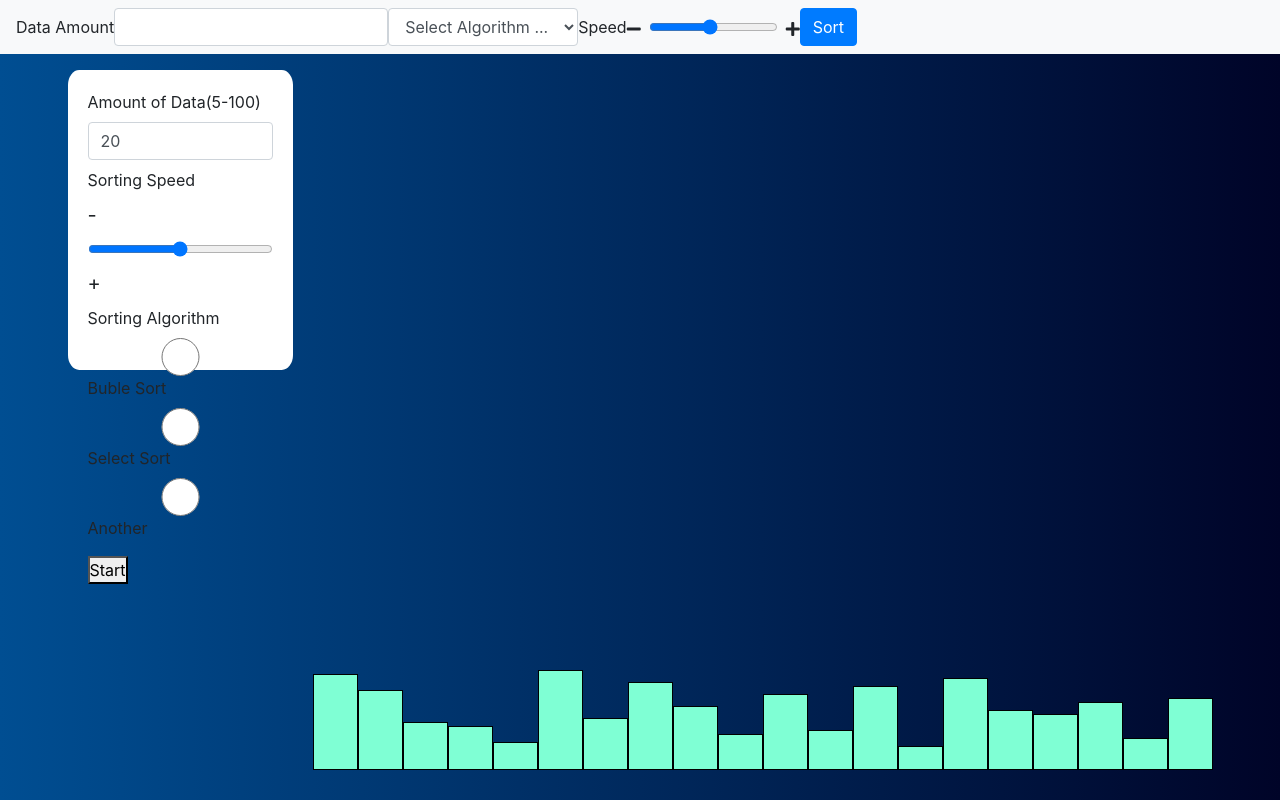
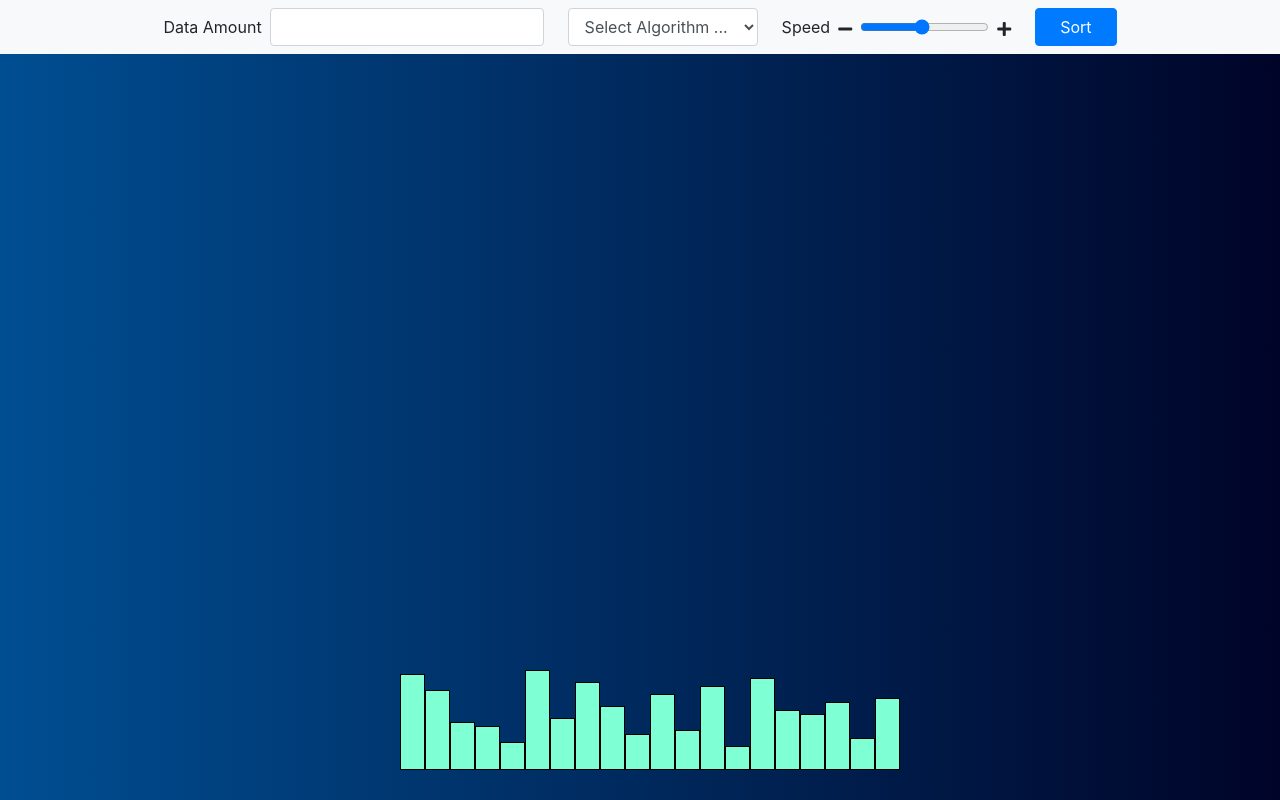
Before and after one commit to christianJR98/sorting-visualizer, an Angular app: page / in a window 1280 px wide. Built offline with nearby package versions, Linux system fonts and the light colour scheme.

Commit message:
use the service on form, add funcitons to the service, add algorithms const & general info

```diff
--- /dev/null
+++ b/src/app/algorithmsConst.ts
@@ -0,0 +1,12 @@
+export const algorithms = [{
+  name:'Bubble Sort',
+  value:'BUBBLE_SORT',
+},{
+  name:'Select Sort',
+  value:'SELECT_SORT',
+},{
+  name:'Insert Sort',
+  value:'INSERT_SORT',
+}
+
+]
--- a/src/app/app.component.html
+++ b/src/app/app.component.html
@@ -1,21 +1,6 @@
+<app-header></app-header>
+<div class="main-container">
 
-
-  <app-header></app-header>
-  <div class="main-container">
-    <app-form
-    (startAlgorithm)="startAnimation($event)"
-    (dataAmountChange)="newDataAmount($event)"
-    (speedAnimation) = "speedAnimation($event)"
-    [dataAmount]="dataAmount"
-    [speed]="speed"
-    ></app-form>
-
-
-    <app-visualizer
-      class="app-visualizer"
-      [startAlgorithm]="start"
-      (endAlgorithm)="endAlgorithm()"
-      [dataAmount]="dataAmount"
-      [speedAnimation]="speed">
-    </app-visualizer>
-  </div>
+  <app-visualizer class="app-visualizer">
+  </app-visualizer>
+</div>
--- a/src/app/app.component.ts
+++ b/src/app/app.component.ts
@@ -1,12 +1,12 @@
-import { Component } from '@angular/core';
+import { Component,HostListener } from '@angular/core';
 import { DataService } from './data.service'
-
+import { GeneralInfo } from './generalInfo.service';
 
 @Component({
   selector: 'app-root',
   templateUrl: './app.component.html',
   styleUrls: ['./app.component.css'],
-  providers: [ DataService ]
+  providers: [ DataService, GeneralInfo]
 })
 export class AppComponent {
 
@@ -15,11 +15,19 @@ export class AppComponent {
   speed:number;
   dataIsSorted:boolean = false;
 
+  constructor(private generalInfo:GeneralInfo){}
 
   ngOnInit(): void {
     this.dataAmount = 20;
     this.speed = 55;
+    this.generalInfo.setWidth(window.innerWidth)
   }
+
+  @HostListener('window:resize', ['$event'])
+  onResize(event) {
+    console.log(window.innerWidth)
+  }
+
   startAnimation(event:MouseEvent){
     if(this.dataIsSorted == false){
       this.start = true;
--- a/src/app/data.service.ts
+++ b/src/app/data.service.ts
@@ -4,15 +4,51 @@ export class DataService {
   start:boolean = false;
   dataAmount:number;
   speed:number;
-  dataIsSorted:boolean = false;
-  maxData:number;
+  algorithm:string;
+  dataSorted:boolean = false;
 
-  startAlgorithm = new EventEmitter <MouseEvent>();
+  maxData:number = 100;
+  minData:number = 4;
+
+  startAlgorithm = new EventEmitter();
   dataAmountChange = new EventEmitter<number>();
   speedAnimation = new EventEmitter<number>();
+  dataIsSorted = new EventEmitter<boolean>();
 
   setDataAmount(dataAmount:number){
+    if(dataAmount > this.maxData || dataAmount < this.minData){
+      return
+    }
     this.dataAmount = dataAmount
-    console.log('New data' + dataAmount)
+    console.log('New dataAmount:' + dataAmount)
+    this.dataAmountChange.emit(this.dataAmount)
+
+    this.dataSorted = false
+    this.dataIsSorted.emit(false)
+  }
+  setSpeed(speed:number){
+    this.speed = speed
+    console.log('New Speed:' + speed)
+  }
+  setDataSorted(dataSorted:boolean){
+    this.dataSorted = dataSorted
+    this.dataIsSorted.emit(this.dataSorted)
+    console.log('Data Sorted:' + dataSorted)
+  }
+  setAlgorithm(algorithm:string){
+    this.algorithm = algorithm
+    console.log('New Algo:' + algorithm)
+  }
+  setStart(value:boolean) {
+    this.start = value
+    this.startAlgorithm.emit()
+    console.log('start sorting')
+  }
+
+  getDataAmount(){
+    return this.dataAmount
+  }
+  getSpeedAnimation(){
+    return this.speed
   }
 }
--- a/src/app/form/form.component.html
+++ b/src/app/form/form.component.html
@@ -2,13 +2,14 @@
 
   <div class="field-container form-group">
     <label for="">Amount of Data(5-{{maxData}}) </label>
-      <input class="form-control" type="number" [(ngModel)] ="dataAmount" (ngModelChange)="dataAmountFunc()">
+    <input class="form-control" type="number" [(ngModel)]="dataAmount" (ngModelChange)="dataAmountFunc()">
   </div>
 
   <div class="field-container form-group">
     <label for="">Sorting Speed</label>
     <div class="range-form">
-        <span>-</span><input class="form-control" type="range" min="5" max="105"step="10" [(ngModel)]="speed" (ngModelChange)="speedChange()"><span>+</span>
+      <span>-</span><input class="form-control" type="range" min="5" max="105" step="10" [(ngModel)]="speed"
+        (ngModelChange)="speedChange()"><span>+</span>
     </div>
   </div>
 
--- /dev/null
+++ b/src/app/generalInfo.service.ts
@@ -0,0 +1,10 @@
+import { EventEmitter } from '@angular/core';
+
+export class GeneralInfo {
+  width: number;
+
+  setWidth(newData:number) {
+    this.width = newData
+    console.log(newData)
+  }
+}
--- a/src/app/header/header.component.css
+++ b/src/app/header/header.component.css
@@ -1,12 +1,11 @@
 .header-container{
   width: 100%;
-  height: 50px;
-  background-color:#c9c9c9;
-  color:white;
+  /*height: 70px;*/
+  /*background-color:#c9c9c9;*/
+  color:black;
   font-size: 1rem;
-  margin:0;
+  margin:auto;
   display: flex;
   justify-content: center;
   align-items: center;
-  margin: 0 auto;
 }
--- a/src/app/header/header.component.html
+++ b/src/app/header/header.component.html
@@ -7,38 +7,34 @@
 
   <!-- Step 2: Add the ngbCollapse directive to the element below. -->
   <div [ngbCollapse]="isMenuCollapsed" class="collapse navbar-collapse">
-    <ul class="navbar-nav">
+    <ul class="navbar-nav w-100">
 
-      <form class="form-inline d-flex align-items-center">
-        <div class="form-group">
-          <label>Data Amount</label>
-          <input class="form-control" type="number">
-        </div>
+      <form class="form-inline w-100 justify-content-center">
 
-        <div class="form-group">
-          <select class="form-control" name="algorithms" id="algorithms" form="carform">
-            <option value="" selected>Select Algorithm ...</option>
-            <option value="B">Bubble Sort</option>
-            <option value="saab">Select Sort</option>
-            <option value="opel">Another</option>
-            <option value="audi">Audi</option>
-          </select>
-        </div>
-
-        <div class="form-group">
-          <label>Speed</label>
-          <span class="font-weight-bold purple-text mr-2 mt-1"><i class="fas fa-minus" aria-hidden="true"></i></span>
-
-          <input class="border-0" type="range" min="5" max="100" />
-
-          <span class="font-weight-bold purple-text ml-2 mt-1"><i class="fas fa-plus" aria-hidden="true"></i></span>
-        </div>
+        <label class="mr-2">Data Amount</label>
+        <input class="form-control mr-4" type="number" name="dataAmount" [(ngModel)]="dataAmount"
+          (ngModelChange)="dataAmountChange()">
 
 
+        <select class="form-control mr-4" name="algorithms" id="algorithms" form="carform"
+          (change)="algorithmChange($event)">
+          <option value="" selected>Select Algorithm ...</option>
 
-        <button class="btn btn-primary">Sort</button>
+          <option *ngFor="let algorithm of getAlgorithms()" value={{algorithm.value}}>
+            {{algorithm.name}}
+          </option>
+        </select>
+
+
+        <label class="mr-2">Speed</label>
+        <span class="font-weight-bold purple-text mr-2 mt-1"><i class="fas fa-minus" aria-hidden="true"></i></span>
+        <input class="border-0" type="range" min="5" max="100" (change)="speedChange($event)" />
+        <span class="font-weight-bold purple-text ml-2 mt-1 mr-4"><i class="fas fa-plus" aria-hidden="true"></i></span>
+
+
+        <button class="btn btn-primary px-4" (click)="startSortig()">Sort</button>
+
       </form>
-
 
     </ul>
   </div>
--- a/src/app/header/header.component.ts
+++ b/src/app/header/header.component.ts
@@ -1,5 +1,6 @@
 import { Component, OnInit } from '@angular/core';
 import { DataService } from '../data.service';
+import { algorithms } from '../algorithmsConst'
 
 
 @Component({
@@ -9,11 +10,42 @@ import { DataService } from '../data.service';
 })
 export class HeaderComponent implements OnInit {
   isMenuCollapsed:boolean;
+  dataAmount:number;
+
+
   constructor(private dataService:DataService) {
+
   }
 
   ngOnInit(): void {
     this.isMenuCollapsed = true
+    this.dataAmount = this.dataService.getDataAmount()
+  }
+
+  algorithmChange(event): void{
+    this.dataService.setAlgorithm(event.target.value)
+  }
+
+  dataAmountChange(): void {
+    this.dataService.setDataAmount(this.dataAmount)
+  }
+
+  speedChange(event): void {
+    this.dataService.setSpeed(event.target.value)
+  }
+  startSortig(): void{
+    this.dataService.setStart(true)
+  }
+
+  getAlgorithms(){
+    return algorithms
+  }
+
+  validateForm(){
+    if(this.dataAmount ){
+
+    }
+    //validar el algoritmo
   }
 
 }
--- a/src/app/visualizer/visualizer.component.html
+++ b/src/app/visualizer/visualizer.component.html
@@ -1,11 +1,8 @@
-<div class="data-container" id="data-container">
-  <div class="single-data"
-      [ngStyle]="{
+<div class="data-container d-flex justify-content-center" id="data-container">
+  <div class="single-data" [ngStyle]="{
         'height': i*4+'px',
         'width':widthSingleData+'px'
-      }"
-
-      *ngFor="let i of data">
+      }" *ngFor="let i of data">
   </div>
 </div>
 
--- a/src/app/visualizer/visualizer.component.ts
+++ b/src/app/visualizer/visualizer.component.ts
@@ -1,52 +1,56 @@
-import { Component, OnInit,OnChanges,DoCheck,Input,SimpleChanges,Output,EventEmitter  } from '@angular/core';
+import { Component, OnInit} from '@angular/core';
 import { DataService } from '../data.service';
+import { GeneralInfo } from '../generalInfo.service'
+
 
 @Component({
   selector: 'app-visualizer',
   templateUrl: './visualizer.component.html',
   styleUrls: ['./visualizer.component.css']
 })
-export class VisualizerComponent implements OnInit,OnChanges,DoCheck {
-  @Input() dataAmount:number;
+export class VisualizerComponent implements OnInit {
+  /*@Input() dataAmount:number;
   @Input() speedAnimation:number;
   lastDataAmount:number;
   @Input() startAlgorithm:boolean;
   @Output() endAlgorithm = new EventEmitter();
+  data:number[] = [];*/
+
+  arrAnimation:{position1:number,position2:number}[];
+  speedAnimation:number;
   data:number[] = [];
-  arrAnimation:{position1:number,position2:number}[];
   widthContainerData:number;
   widthSingleData:number;
 
+  constructor(private dataService:DataService,private generalInfo:GeneralInfo) {
+    this.dataService.dataAmountChange.subscribe(
+      (dataAmount:number) => {
+        //Swap data
+        this.data = [];
+        this.fillData(dataAmount);
+      }
+    );
 
-  constructor(private dataService:DataService) { }
+    this.dataService.startAlgorithm.subscribe(
+      () => {
+        //start algorithm
+        this.bubbleSort();
+        this.makeAnimation();
+        this.dataService.setDataSorted(true)
+        //this.endAlgorithm.emit();
+      }
+    );
+
+
+  }
 
   ngOnInit(): void {
-    this.lastDataAmount = this.dataAmount;
     this.arrAnimation =[]
     this.widthContainerData = document.getElementById('data-container').clientWidth;
-    this.widthSingleData = Math.round(this.widthContainerData/this.dataAmount);
+    this.widthSingleData = Math.round(this.widthContainerData/this.dataService.getDataAmount());
     this.fillData();
   }
-  ngOnChanges(changes: SimpleChanges){
-    if (this.startAlgorithm === true) {
-      this.bubbleSort();
-      this.makeAnimation();
-      this.endAlgorithm.emit();
-    }
-  }
 
-  ngDoCheck(){
-    console.log("var change");
-    if(this.dataAmount !== this.lastDataAmount && this.dataAmount !== null){
-
-      this.widthContainerData = document.getElementById('data-container').clientWidth;
-      this.widthSingleData = Math.round(this.widthContainerData/this.dataAmount);
-
-      this.data = [];
-      this.fillData(this.dataAmount);
-      this.lastDataAmount = this.dataAmount;
-    }
-  }
   generateNumber(lowerBound:number,upperBound:number):number{
     return Math.floor((Math.random() * upperBound) + lowerBound);
   }
@@ -108,12 +112,12 @@ export class VisualizerComponent implements OnInit,OnChanges,DoCheck {
         document.getElementById('data-container').getElementsByClassName( 'single-data' )[position2].classList.add('swap');
         this.swapDivs(position1,position2,arrDivs)
         this.swapData(position1,position2,this.data);
-      },(el*3)*(this.speedAnimation)+100);
+      },(el*3)*(this.dataService.getSpeedAnimation())+100);
 
       setTimeout(()=>{
         document.getElementById('data-container').getElementsByClassName( 'single-data' )[position1].classList.remove('swap');
         document.getElementById('data-container').getElementsByClassName( 'single-data' )[position2].classList.remove('swap');
-      },(el*3)*(this.speedAnimation)+350);
+      },(el*3)*(this.dataService.getSpeedAnimation())+350);
 
       this.arrAnimation.shift();
       el++;
```
Lines whose indentation alone changed are shown as unchanged.
